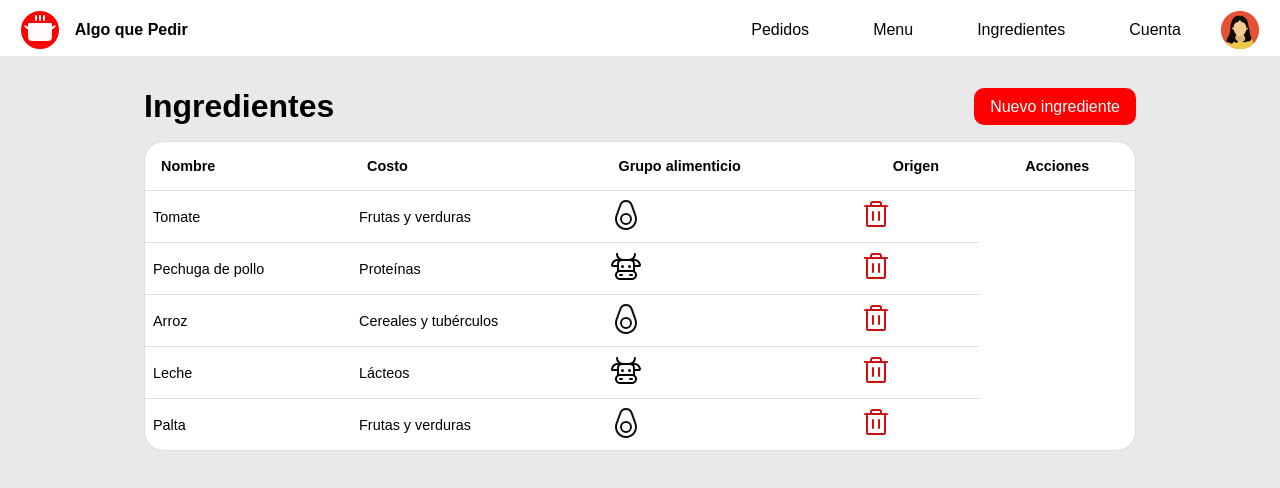
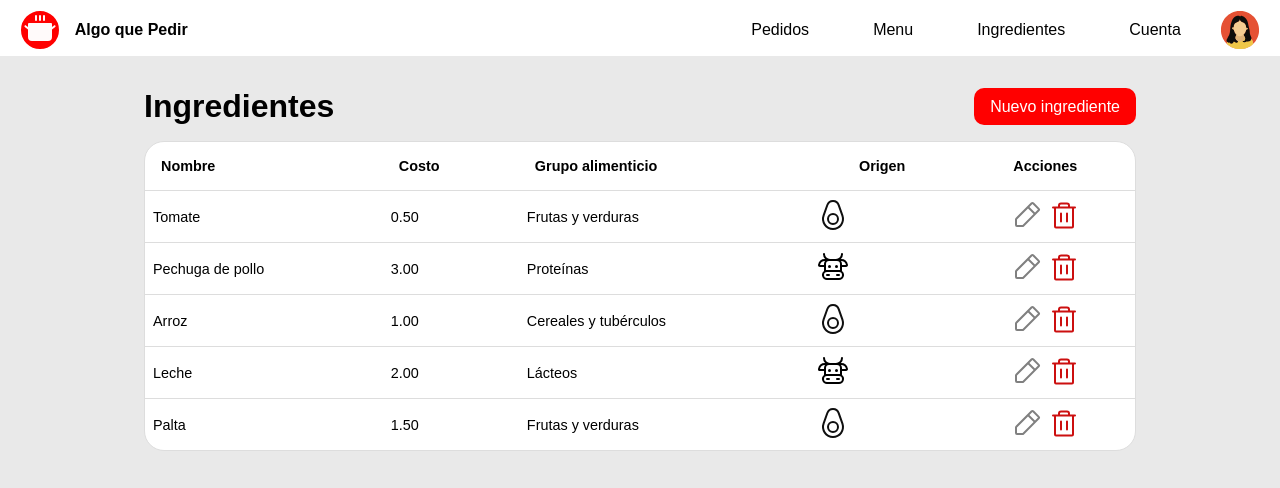
Before and after one commit to joanavarro23/svelte-algo-que-pedir, a SvelteKit app: page /ingrediente in a window 1280 px wide. Shown: the top 488 px of the page. Built offline with nearby package versions, Linux system fonts and the light colour scheme; a web font is replaced by a local one.

Commit message:
implemento cambios de ingrediente row en la page ingrediente

```diff
--- a/src/routes/(app)/ingrediente/+page.svelte
+++ b/src/routes/(app)/ingrediente/+page.svelte
@@ -1,9 +1,13 @@
 <script lang='ts'>
-import Boton from '$lib/components/generales/boton/boton.svelte'
-import IngredienteRow from '$lib/components/ingredientes/IngredienteRow.svelte'
-import Tabla from '$lib/components/generales/tabla/Tabla.svelte'
-import { INGREDIENTES_MOCK } from '$lib/data/mocks/ingredientesMock'
+  import Boton from '$lib/components/generales/boton/boton.svelte'
+  import IngredienteRow from '$lib/components/ingredientes/IngredienteRow.svelte'
+  import Tabla from '$lib/components/generales/tabla/Tabla.svelte'
+  import { INGREDIENTES_MOCK } from '$lib/data/mocks/ingredientesMock'
   import { goto } from '$app/navigation'
+
+  import eye from '$lib/assets/eye.svg'
+  import pencil from '$lib/assets/pencil-simple.svg'
+  import trash from '$lib/assets/trash.svg'
 
 </script>
 
@@ -17,7 +21,20 @@ import { INGREDIENTES_MOCK } from '$lib/data/mocks/ingredientesMock'
 
 {#snippet datosFilas()}
   {#each INGREDIENTES_MOCK as ingrediente (ingrediente.id)}
-    <IngredienteRow {ingrediente}/>
+    <IngredienteRow {ingrediente}>
+      {#snippet columnasExtra()}
+        <td>{ingrediente.costo}</td>
+      {/snippet}
+      {#snippet acciones()}
+        <div class="iconos-acciones">
+          <img src={eye} alt="ojo" class="icono-ojo">
+          <a href={`./editar-ingrediente/${ingrediente.id}`}>
+            <img src={pencil} alt="lapiz">
+          </a>
+          <img src={trash} alt="tacho">
+        </div>
+      {/snippet}
+    </IngredienteRow>
   {/each}
 {/snippet}
 
```
Also changed, not shown: src/lib/components/ingredientes/IngredienteRow.svelte (+1 -12 lines).
